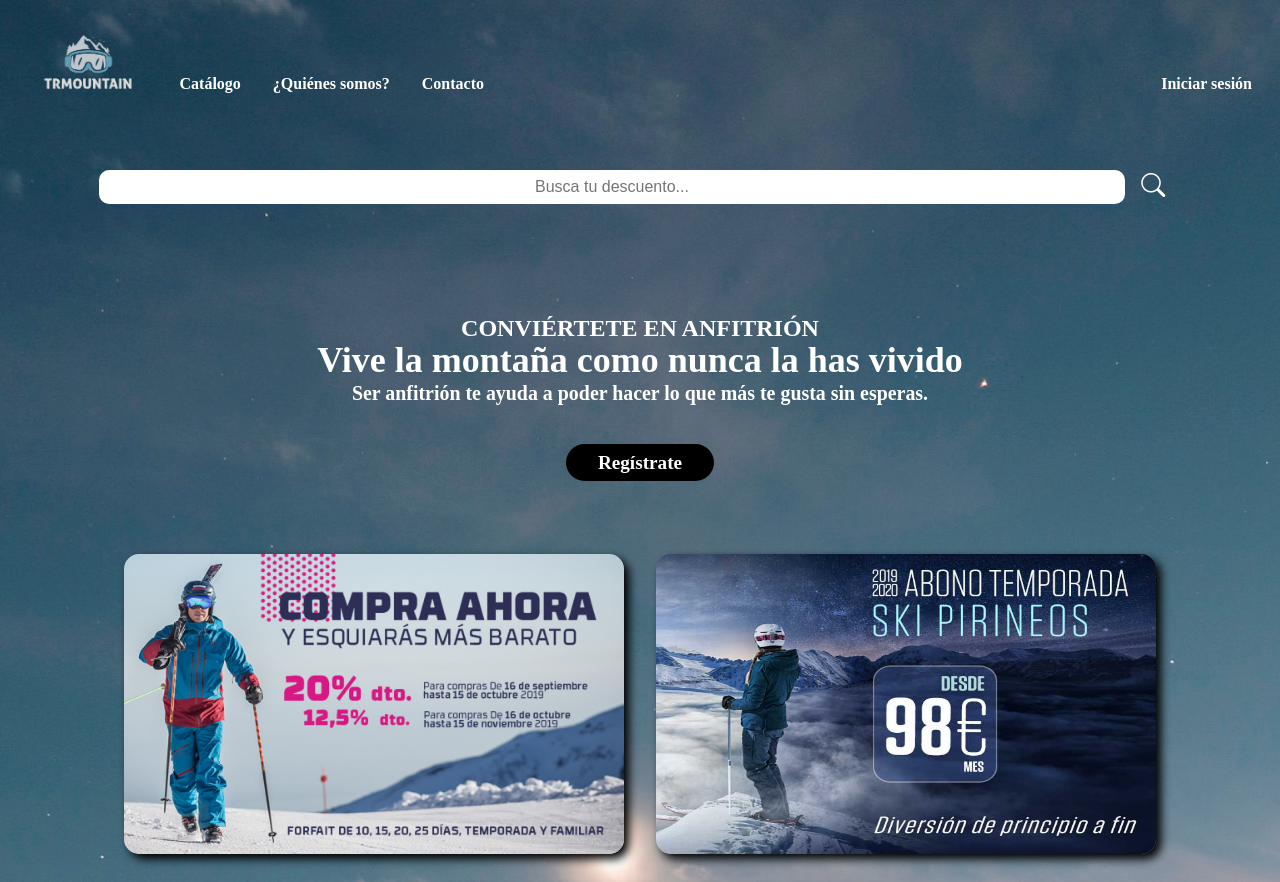
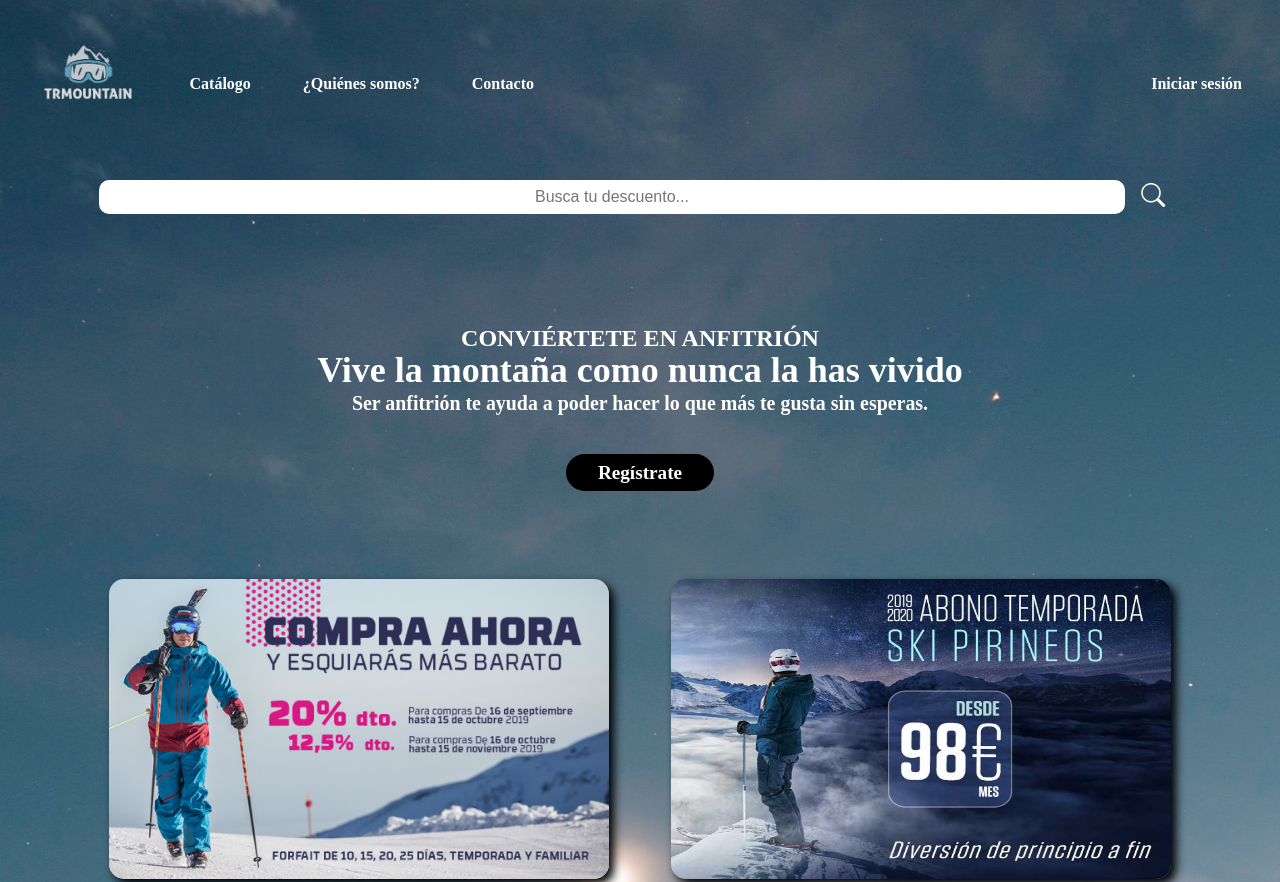
Before and after one commit to Alpha870/trMountain-assets, a website: page assets/index.html in a window 1280 px wide. Shown: the top 882 px of the page. Drawn offline with nearby package versions, Linux system fonts and the light colour scheme.

Commit message:
media
media screen laptop

```diff
--- a/assets/style.css
+++ b/assets/style.css
@@ -41,6 +41,7 @@ header {
 header a {
     font-size: 1rem;
     font-weight: bold;
+    padding: 10px;
 }
 
 .a {
@@ -135,6 +136,7 @@ aside {
 aside img {
     height: 300px;
     width: 500px;
+    margin: 15px;
     border-radius: 15px;
     box-shadow: 5px 5px 10px black;
 }
@@ -186,3 +188,20 @@ footer {
     display: flex;
     justify-content: center;
 }
+
+/* laptop */
+@media screen and (max-width: 1280px) {
+        header a {
+            margin-top: 45px;
+            padding: 10px;
+        }
+
+        .footer-section1 a {
+            padding: 10px;
+        }
+}
+
+/* ipad */
+@media screen and (max-width: 768px) {
+
+}
```
